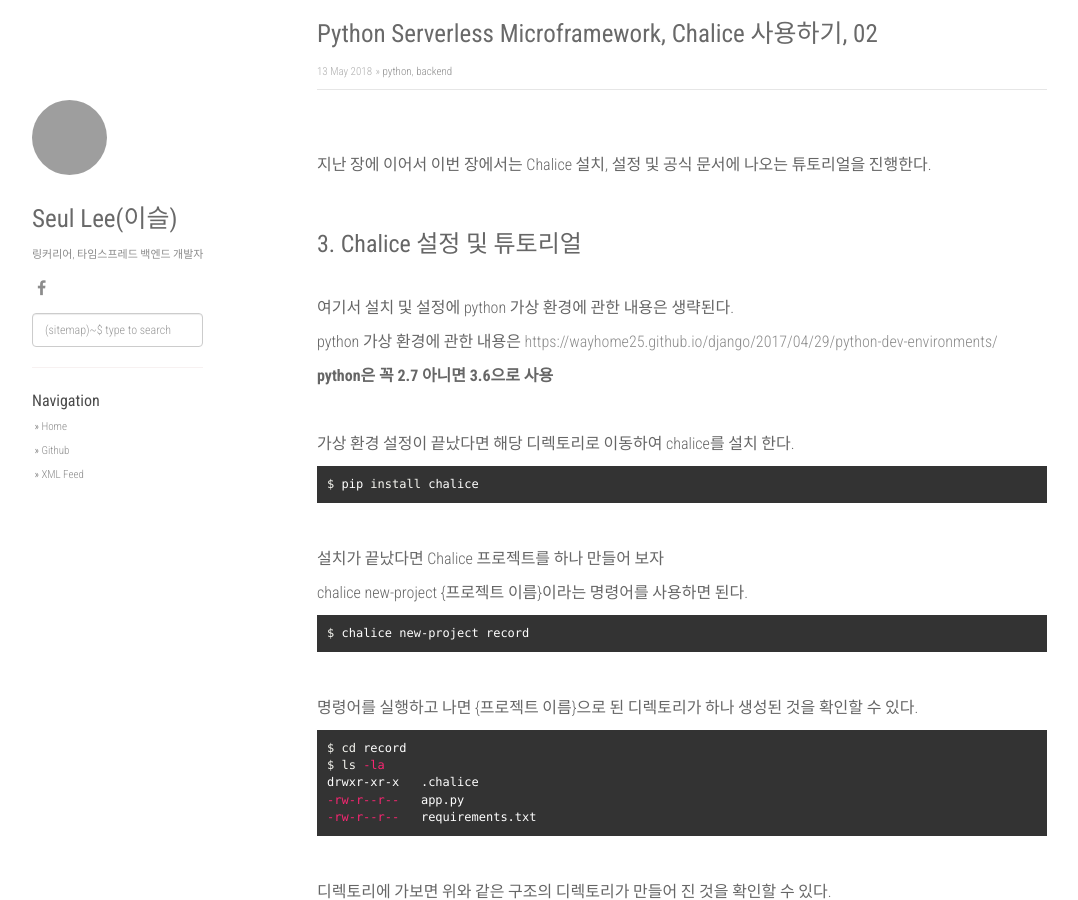
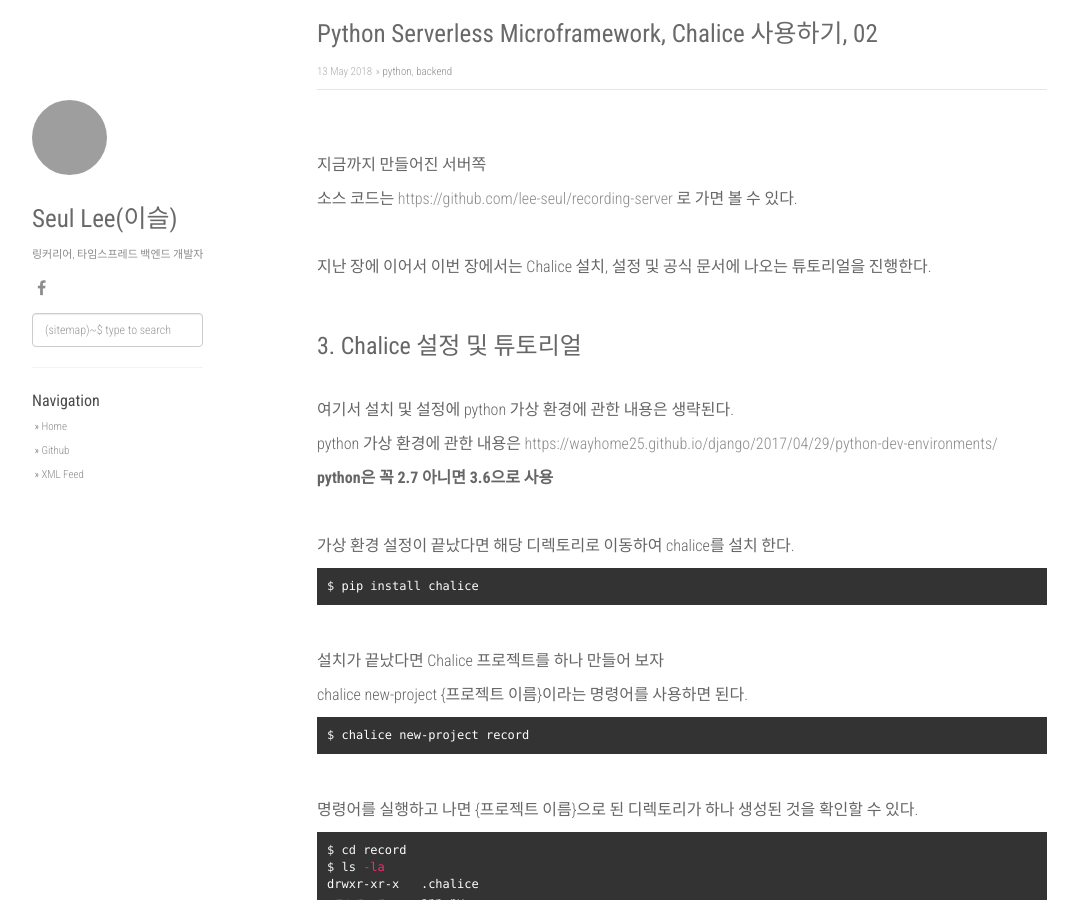
Before and after one commit to lee-seul/lee-seul.github.com, a Jekyll site: the page built from _posts/2018-05-13-python-serverless-microframework-02.markdown, in a window 1280 px wide and 900 px high. Shown: the whole window, without its empty margins (53-1131 px from the left). Built offline with Jekyll 4.4.1, drawn with Linux system fonts in a browser that asks for light colours; nearby versions of some CDN libraries; comment, search, counter and statistics services are not loaded; grey boxes are pictures that could not be loaded.

Commit message:
깃 레포 추가

```diff
--- a/_posts/2018-05-13-python-serverless-microframework-02.markdown
+++ b/_posts/2018-05-13-python-serverless-microframework-02.markdown
@@ -7,6 +7,12 @@
 ---
 
 <br>
+<br>
+
+지금까지 만들어진 서버쪽
+
+소스 코드는 [https://github.com/lee-seul/recording-server](https://github.com/lee-seul/recording-server) 로 가면 볼 수 있다.
+
 <br>
 
 지난 장에 이어서 이번 장에서는 Chalice 설치, 설정 및 공식 문서에 나오는 튜토리얼을 진행한다.
```
